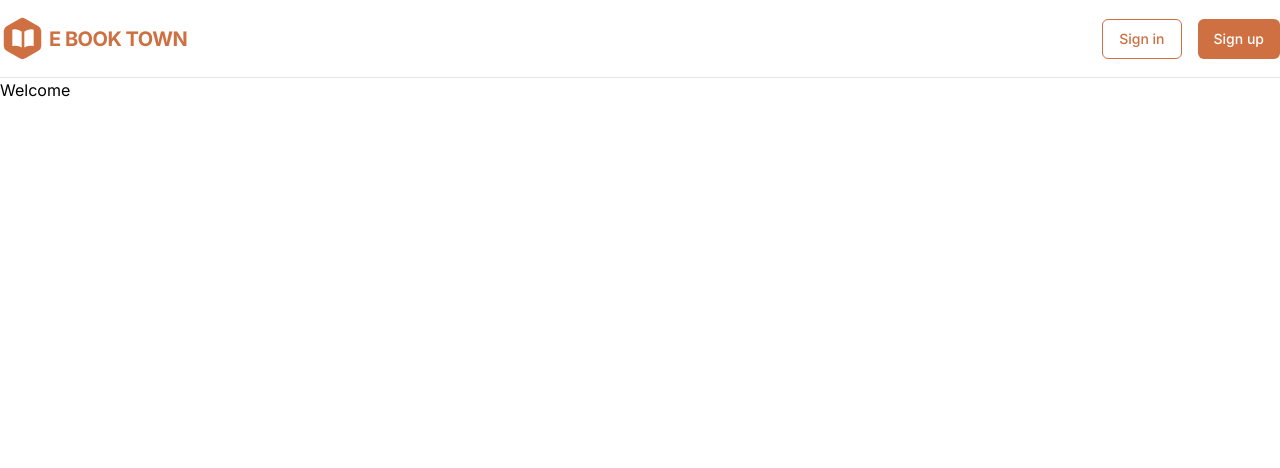
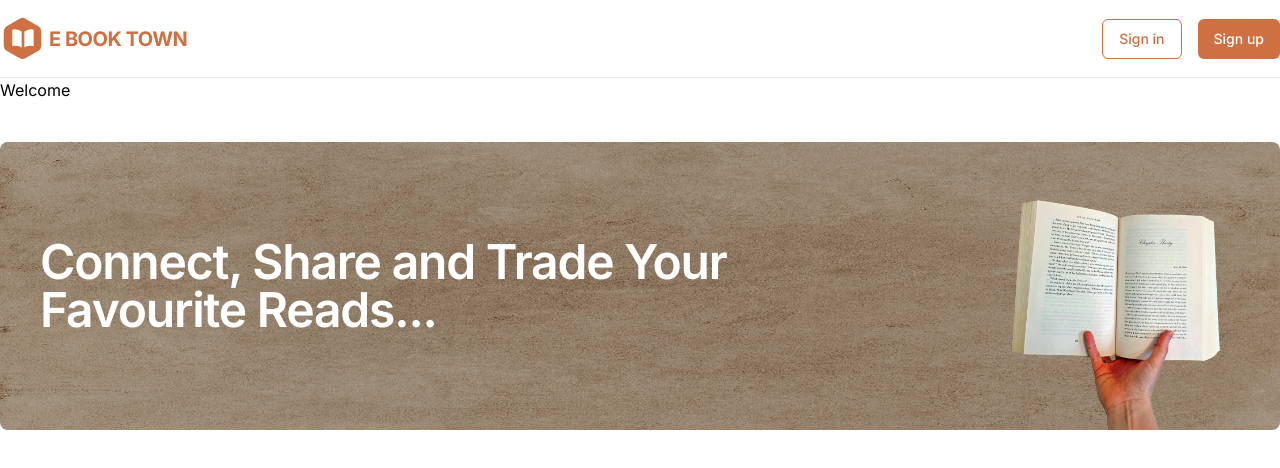
Before and after one commit to saurabhjaykar1603/e-book-town-client, a Next.js app: page / in a window 1280 px wide. Shown: the top 468 px of the page. Built offline with nearby package versions, Linux system fonts and the light colour scheme.

Commit message:
feat : add banner

```diff
--- a/src/app/page.tsx
+++ b/src/app/page.tsx
@@ -1,9 +1,11 @@
+import Banner from "@/components/Banner";
 import Image from "next/image";
 
 export default function Home() {
   return (
-   <>
-   <h1>Welcome</h1>
-   </>
+    <>
+      <h1>Welcome</h1>
+      <Banner />
+    </>
   );
 }
--- /dev/null
+++ b/src/components/Banner.tsx
@@ -0,0 +1,34 @@
+import React from "react";
+import Image from "next/image";
+
+const Banner = () => {
+  return (
+    <div className="mx-auto max-w-7xl py-10">
+      <div className="relative">
+        <Image
+          src={"/paper-bg.jpg"}
+          alt="billboard"
+          className="h-72 w-full rounded-lg"
+          height={0}
+          width={0}
+          sizes="100vw"
+        />
+        <div className="absolute inset-0 h-full w-full rounded-lg bg-gray-950 opacity-30" />
+        <Image
+          src={"/book.png"}
+          alt="billboard"
+          className="absolute bottom-0 right-5"
+          height={0}
+          width={0}
+          sizes="100vw"
+          style={{ width: "auto", height: "18rem" }}
+        />
+        <h3 className="absolute left-10 top-1/2 w-full max-w-3xl -translate-y-1/2 text-5xl font-semibold tracking-tight text-white">
+          Connect, Share and Trade Your Favourite Reads...
+        </h3>
+      </div>
+    </div>
+  );
+};
+
+export default Banner;
```
Also changed, not shown: public/book.png (added), public/paper-bg.jpg (added).
